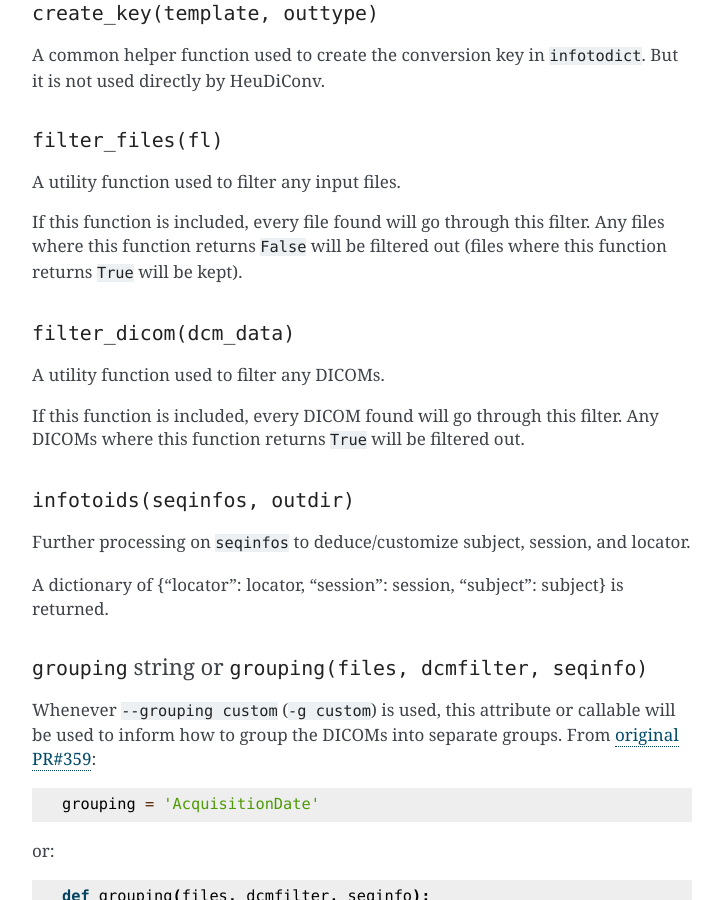
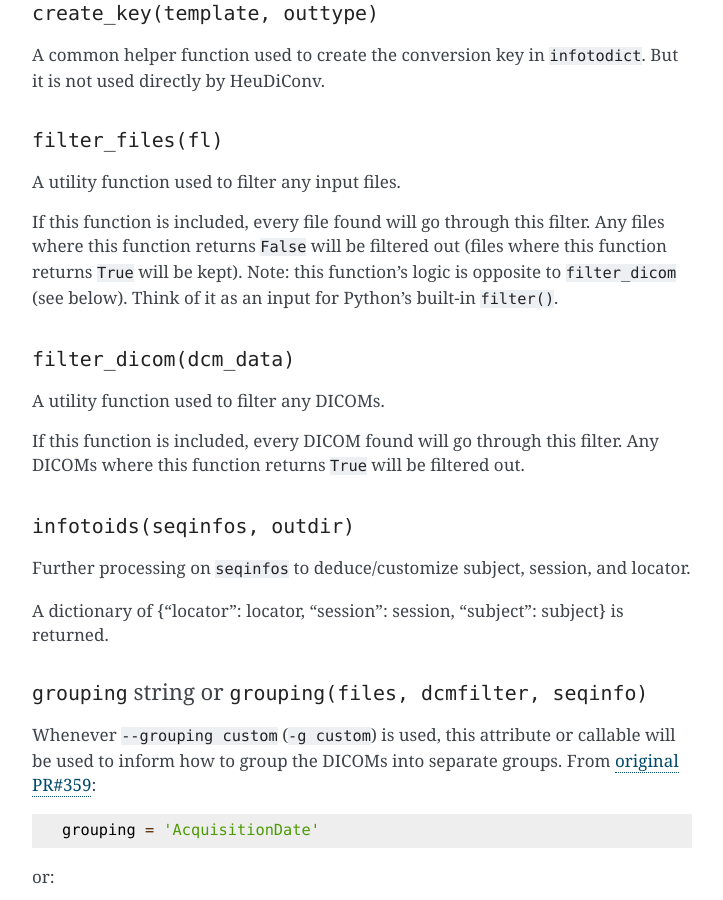
Before and after one commit to nipy/heudiconv, a Sphinx documentation site: the page built from docs/heuristics.rst, in a window 1280 px wide and 900 px high, scrolled down 1896 px. Shown: the whole window, without its empty margins (388-1111 px from the left). Built offline with Sphinx 7.4.7, drawn with Linux system fonts in a browser that asks for light colours; the version number could not be read and is left out.

Commit message:
Improve description for filter_files
Co-authored-by: Michał Szczepanik <mslw92@gmail.com>

```diff
--- a/docs/heuristics.rst
+++ b/docs/heuristics.rst
@@ -85,6 +85,8 @@ A utility function used to filter any input files.
 If this function is included, every file found will go through this filter. Any
 files where this function returns ``False`` will be filtered out (files where
 this function returns ``True`` will be kept).
+Note: this function's logic is opposite to ``filter_dicom`` (see
+below). Think of it as an input for Python's built-in ``filter()``.
 
 --------------------------
 ``filter_dicom(dcm_data)``
```
